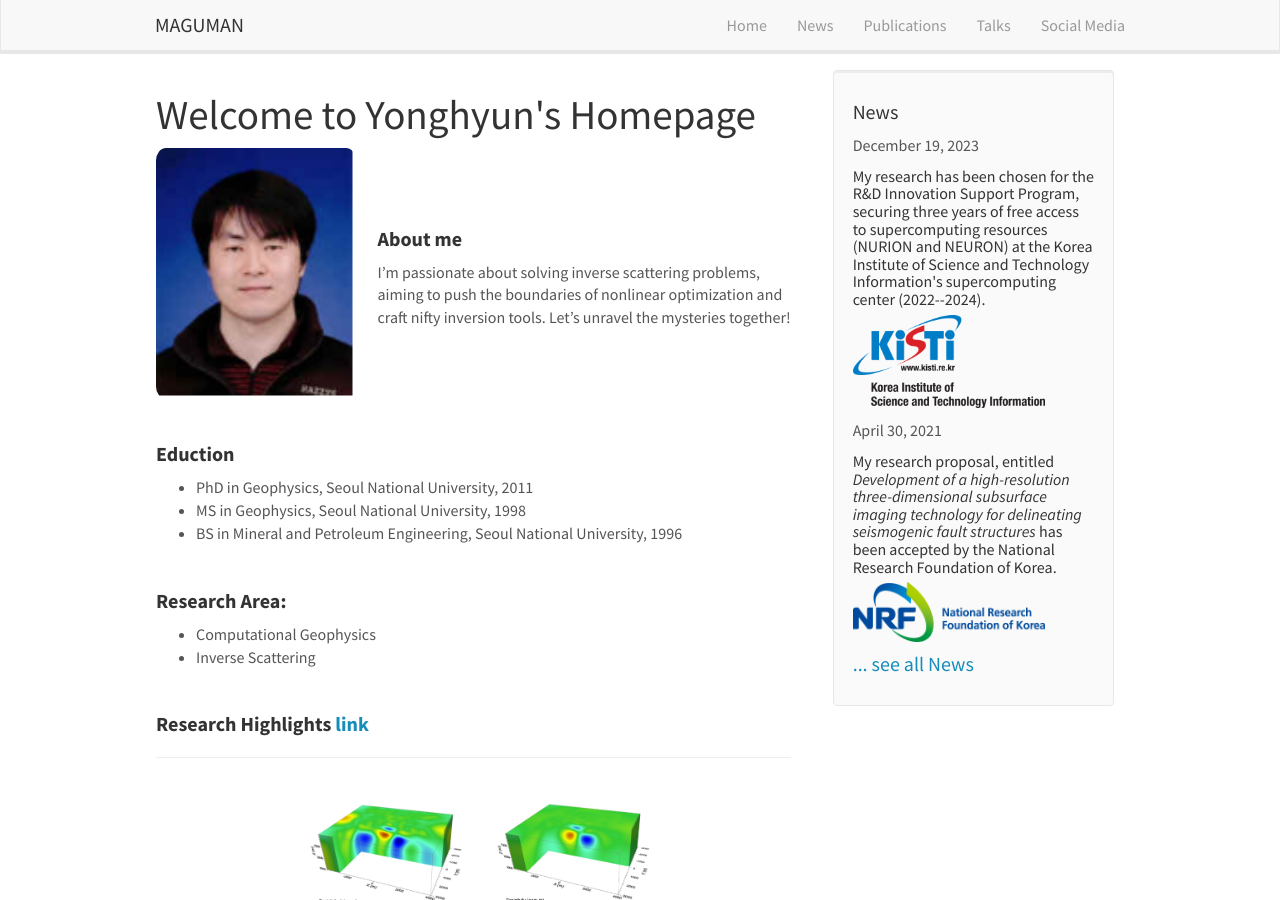
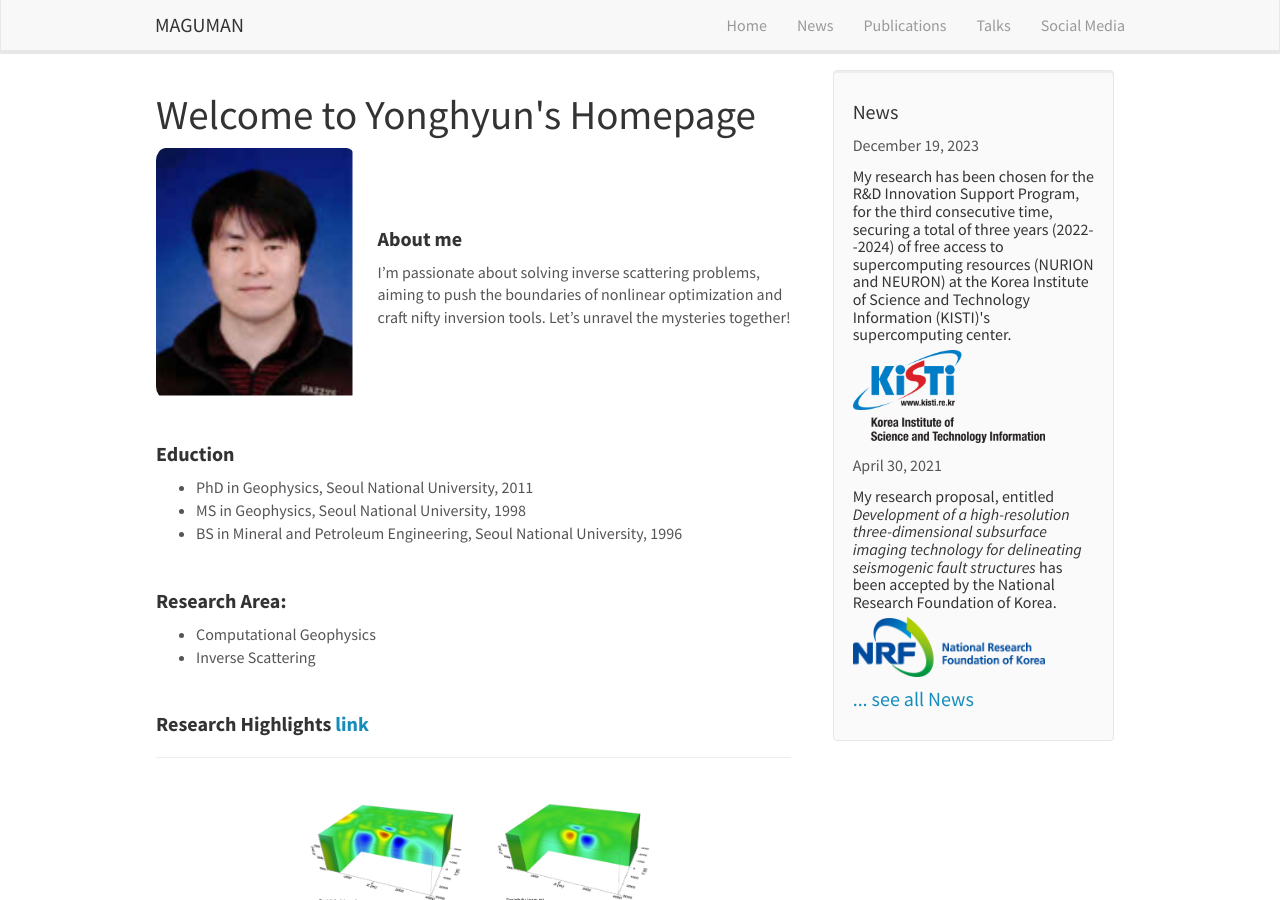
Before and after one commit to maguman/maguman.github.io, a Jekyll site: the page built from _pages/home.md, in a window 1280 px wide and 900 px high. Built offline with Jekyll 4.4.1, drawn with Linux system fonts in a browser that asks for light colours; nearby versions of some CDN libraries.

Commit message:
Update news.yml

```diff
--- a/_data/news.yml
+++ b/_data/news.yml
@@ -1,6 +1,6 @@
 - date: December 19, 2023
-  headline: "My research has been chosen for the R&D Innovation Support Program, securing three years of free access to supercomputing resources (NURION and NEURON) at
-  the Korea Institute of Science and Technology Information's supercomputing center (2022--2024).<img src='/images/pubpic/kisti_logo_en1.png' class='img-responsive' style='max-width: 192px' />"
+  headline: "My research has been chosen for the R&D Innovation Support Program, for the third consecutive time, securing a total of three years (2022--2024) of free access to supercomputing resources (NURION and NEURON) at
+  the Korea Institute of Science and Technology Information (KISTI)'s supercomputing center.<img src='/images/pubpic/kisti_logo_en1.png' class='img-responsive' style='max-width: 192px' />"
 
 - date: April 30, 2021
   headline: "My research proposal, entitled <em>Development of a high-resolution three-dimensional subsurface imaging technology for
```
